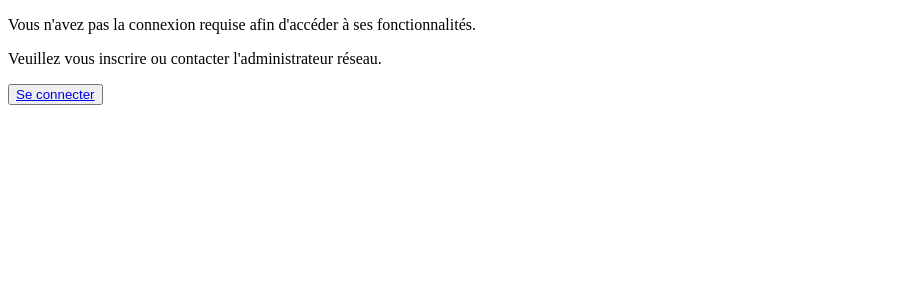
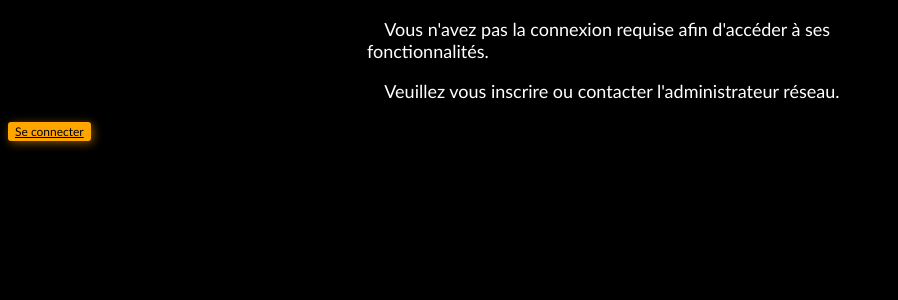
Before and after one commit to Sethiar/MonBloManga, a Flask app: page /functional/connexion_requise in a window 1280 px wide. Shown: the top 300 px of the page, without its empty margins (0-898 px from the left). Run offline with Flask 3, Linux system fonts and the light colour scheme; some libraries are stand-ins or nearby versions.

Commit message:
Mise à jour fichiers css et images

```diff
--- a/static/CSS/accueil.css
+++ b/static/CSS/accueil.css
@@ -313,6 +313,7 @@ section {
   justify-content: space-between;
   background-color: #2c3e50;
 }
+
 .col-md-3 {
 background-color: #2c3e50;
 }
--- a/static/CSS/errortype.css
+++ b/static/CSS/errortype.css
@@ -1,4 +1,9 @@
-/* Styles relatifs au erreur 401 et 404.*/
+/* Styles relatifs aux erreurs 401, 404 et connexion requise.*/
+* {
+  background-color: black;
+  color: white;
+  font-family: Calibri, sans-serif;
+}
 
 .error-401 {
   display: flex;
@@ -18,20 +23,149 @@
   margin-top: 20px;
 }
 
+/* Code gérant la page 404 */
 .error-404 {
   display: flex;
   justify-content: center;
   align-items: center;
-    height: 100vh;
+  height: 25%;
   flex-direction: column;
+}
+
+h1 {
+  text-decoration: underline;
+  margin-top: 5%;
+  text-align: center;
+  font-size: 22px;
 }
 
 .error-message404 {
   text-align: center;
+  border: 1px solid orange;
+  font-size: 18px;
 }
 
-.error-image404 img {
-    max-width: 100%;
-    height: auto;
-    margin-top: 20px;
+.error-message404 p {
+  padding-right: 2%;
+  padding-left: 2%;
+  font-style: justify;
 }
+
+#error-image404 img {
+  max-width: 60%;
+  border-radius: 45%;
+  box-shadow: 0px 0px 20px orange;
+  display: block;
+  margin: 0 auto;
+  margin-top: 5%;
+}
+
+.separation {
+  padding:5%;
+  width: 75%;
+  margin: 0 auto;
+  border-bottom: 1px solid orange;
+}
+
+/*Code gérant l'erreur connexion requise */
+* {
+  background-color: black;
+}
+
+#container {
+    width: 80%;
+    margin: auto;
+    text-align: center;
+    font-size: 18px;
+}
+
+#connexion-image img {
+  max-width: 60%;
+  border-radius: 45%;
+  box-shadow: 0px 0px 20px orange;
+  display: block;
+  margin: 0 auto;
+  margin-top: 5%;
+}
+
+#explication {
+  width: 60%;
+  border: 1px solid orange;
+  display: block;
+  margin: 0 auto;
+  text-indent: 3%;
+  font-style: justify;
+  padding-right: 2%;
+  padding-left: 2%
+}
+
+#explication p {
+  text-align: left;
+  padding-left: 5%;
+}
+h3 {
+  text-decoration: underline;
+  text-align: center;
+}
+
+/* Style pour le deuxième conteneur */
+#Typeerror {
+  width: 60%;
+  display: block;
+  margin: 0 auto;
+  text-indent: 3%;
+  font-style: justify;
+  padding-right: 2%;
+  padding-left: 2%
+}
+#Typeerror p {
+  text-align: left;
+  padding-left: 5%;
+}
+
+div a:hover {
+  color: orange;
+}
+
+/* Style pour les liens de redirection */
+#redirection {
+  text-align: center;
+  margin-top: 2%;
+  margin: 0 auto;
+  font-size: 18px;
+}
+
+#button {
+  display: block;
+  margin: 0 auto;
+  text-align: center;
+}
+
+button {
+  background-color: orange;
+  border: black;
+  box-shadow: 2px 2px 10px rgba(255, 165, 0, 0.5);
+  color: orange;
+  padding: 2px 7px;
+  text-align: center;
+  text-style: italic;
+  display: inline-block;
+  font-size: 12px;
+  cursor: pointer;
+  border-radius: 3px;
+}
+
+button a {
+  background-color: orange;
+  color: black;
+}
+
+button:hover {
+  background-color: gold;
+  color: black;
+}
+
+button a:hover {
+  background-color: gold;
+  color: black;
+}
```
Also changed, not shown: static/CSS/error_form.css (+14 -21 lines), static/Images/images_connexion/connexion1.jpg (added). Lines whose indentation alone changed are shown as unchanged.
